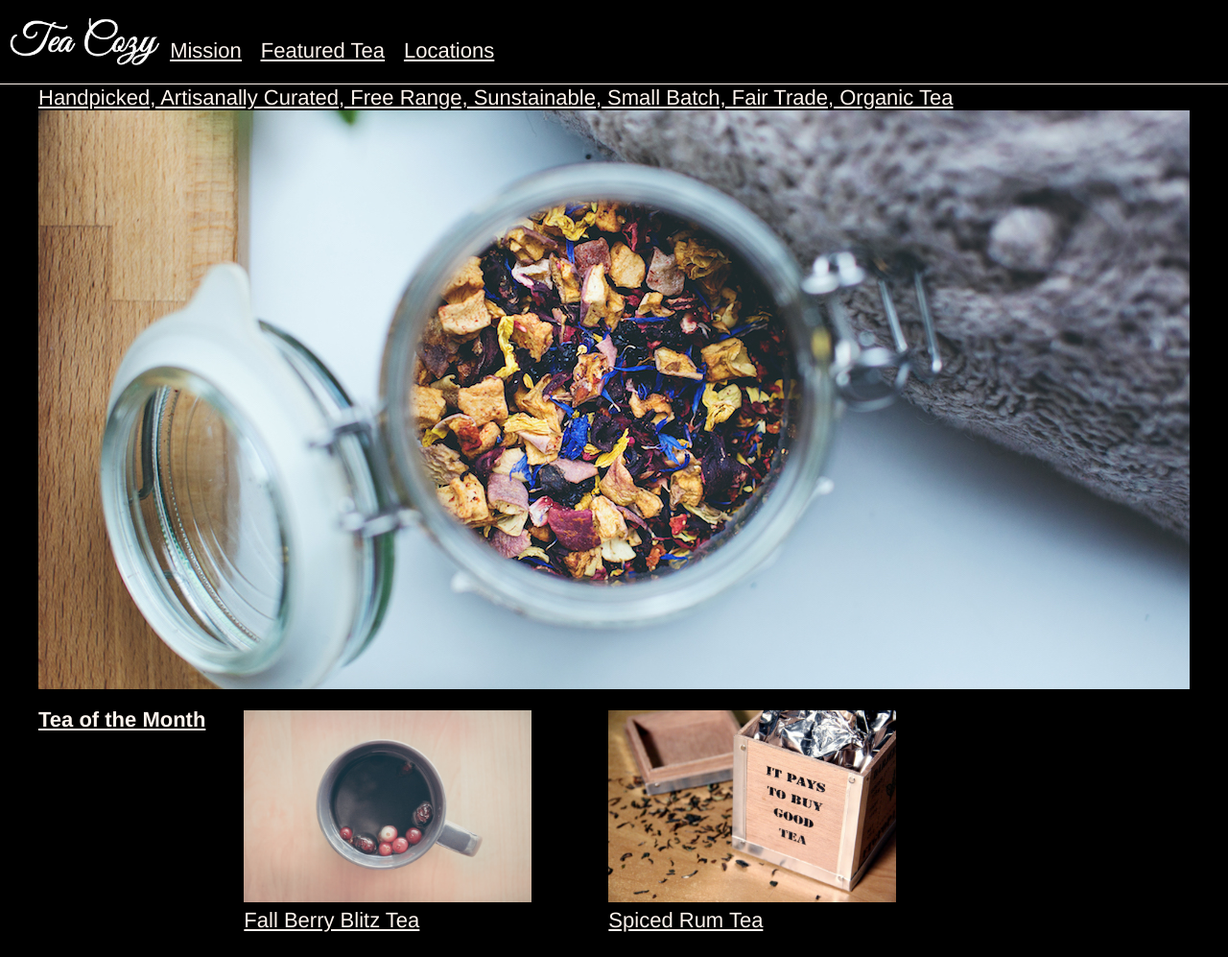
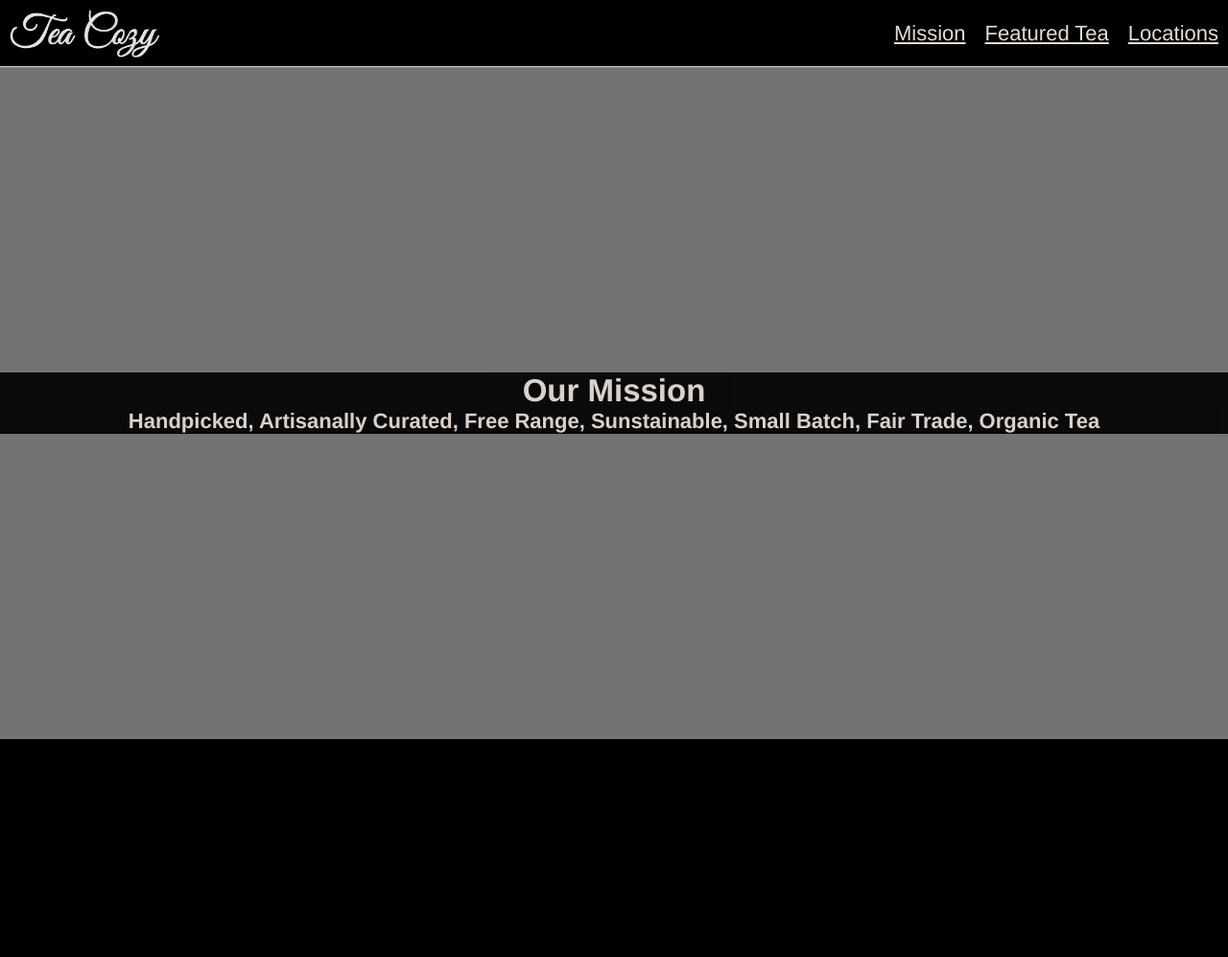
Before and after one commit to gdecaires/teaCozy, a plain HTML site: page index.html in a window 1280 px wide. Shown: the top 997 px of the page at 96% size. After the commit the page ends 800 px from the top, so only its background shows below. Drawn offline with Linux system fonts and the light colour scheme.

Commit message:
added header and mission block

```diff
--- a/index.html
+++ b/index.html
@@ -5,74 +5,21 @@
 	<title>Tea Cozy</title>
 </head>
 <body>
-	<nav>
-		<img id="logo" src="./resources/images/img-tea-cozy-logo.png">
-		<ul>
-			<li><a href="#mission">Mission</li>
-			<li><a href="#month">Featured Tea</li>
-			<li><a href="#locations">Locations</li>
-		</ul>
-	</nav>
+	<header class="flex-container">
+	  <img id="logo" src="./resources/images/img-tea-cozy-logo.png">
+	  <nav>
+		<span><a href="#mission">Mission</a></span>
+		<span><a href="#month">Featured Tea</a></span>
+		<span><a href="#locations">Locations</a></span>
+	  </nav>
+	</header>
 	<main>
-	<section id="mission">
-		<header><h2>Our Mission</h2><br>
-		  <article>Handpicked, Artisanally Curated, Free Range, Sunstainable, Small Batch, Fair Trade, Organic Tea</article>
-		</header>
-	</section>
-	<section id="month">
-		<header><h2>Tea of the Month</h2></header>
-		<figure>
-		  <img class="small" src="./resources/images/img-berryblitz.jpg">
-		  <figcaption>Fall Berry Blitz Tea</figcaption>
-		</figure>
-		<figure>
-		  <img class="small" src="./resources/images/img-spiced-rum.jpg">
-		  <figcaption>Spiced Rum Tea</figcaption>
-		</figure>
-		<figure>
-		  <img class="small" src="./resources/images/img-donut.jpg">
-		  <figcaption>Seasonal Donuts</figcaption>
-		</figure>
-		<figure>
-		  <img class="small" src="./resources/images/img-myrtle-ave.jpg">
-		  <figcaption>Myrtle Ave Tea</figcaption>
-		</figure>
-		<figure>
-		  <img class="small" src="./resources/images/img-bedford-bizarre.jpg">
-		  <figcaption>Bedford Bizzare Tea</figcaption>
-		</figure>
-	</section>
-	<section id="locations">
-		<header>Locations</header>
-		<article class="address">
-			<ul>
-				<li><h2>Downtown</h2></li>
-				<li>384 West 4th St</li>
-				<li>Suite 108</li>
-				<li>Portland, Maine</li>
-		</article>
-		<article class="address">
-			<ul>
-				<li><h2>East Bayside</h2></li>
-				<li>3433 Phisherman's Avenue</li>
-				<li>(Northwest Corner)</li>
-				<li>Portland, Maine</li>
-			</ul>
-		</article>
-		<article class="address">
-			<ul>
-				<li><h2>Oakdale</h2></li>
-				<li>515 Crescent Avenue</li>
-				<li>Second Floor</li>
-				<li>Portland, Maine</li>
-			</ul>
-		</article>
-	</section>
-</main>
+	  <section id="mission" class="flex-container">
+		<div class="content">
+		  <h2>Our Mission</h2>
+		  <h4>Handpicked, Artisanally Curated, Free Range, Sunstainable, Small Batch, Fair Trade, Organic Tea</h4>
+		</div>
+	  </section>
+	</main>
 </body>
-<footer>
-	<h2>The Tea Cozy</h2><br>
-	contact@theteacozy.com<br>
-	917-555-8904
-</footer>
 </html>
--- a/resources/css/style.css
+++ b/resources/css/style.css
@@ -1,72 +1,64 @@
-* {
-	background-color: black;
+body {
+	margin: 0 auto;
+	background-color: #000;
+	font-size: 22px;
+	font-family: Helvetica;
+	color: seashell;
+	opacity: 0.9;
+}
+
+a {
 	color: seashell;
 	font-size: 22px;
-	opacity: 0.9px;
 	font-family: Helvetica;
-	padding: 0;
-}
-
-body {
-	margin: 0 auto;
-}
-
-main {
-	width: 1200px;
-	margin: 0 auto;
-}
-
-nav {
-	height: 69px;
-	width: 100%;
-	border-bottom: 1px solid seashell;
-	display: inline-flex;
-	position: fixed;
-}
-
-ul {
-	display: inline-flex;
-	list-style-type: none;
-	padding: 0;
-}
-
-li {
-	padding: 0 10px;
-	text-decoration: underline;
 }
 
 #logo {
 	height: 50px;
 	padding-left: 10px;
-	width: auto;
-	display: inline-block;
-	vertical-align: middle;
+	position: absolute;
+	left: 0;
 }
 
-img {
-	width: 300px;
-	height: 200px;
+header {
+	width: 100%;
+	height: 69px;
+	border-bottom: 1px solid seashell;
+	display: flex;
+	align-items: center;
+	justify-content: flex-end;
+	position: fixed;
 }
 
-#mission {
-	width: 1200px;
-	height: 700px;
-	background-image: url("../images/img-mission-background.jpg");
-	background-repeat: no-repeat;
-}
-
-#month {
-	width: 1000px;
+nav {
 	display: flex;
 	flex-wrap: wrap;
 }
 
-.address {
-	display: flex;
-	flex-direction: row;
-	width: 300px;
+nav span {
+	padding: 0 10px;
 }
 
-#locations li {
+main {
+	padding-top: 70px;
+}
 
+h2, h3, h4 {
+	color: seashell;
+	opacity: 0.9;
+	text-align: center;
+	background-color: #000;
+	margin: 0;
 }
+
+#mission {
+	height: 700px;
+	background-color: gray;
+	display: flex;
+	align-items: center;
+	flex-wrap: wrap;
+}
+
+.content {
+	width: 100%
+}
```
